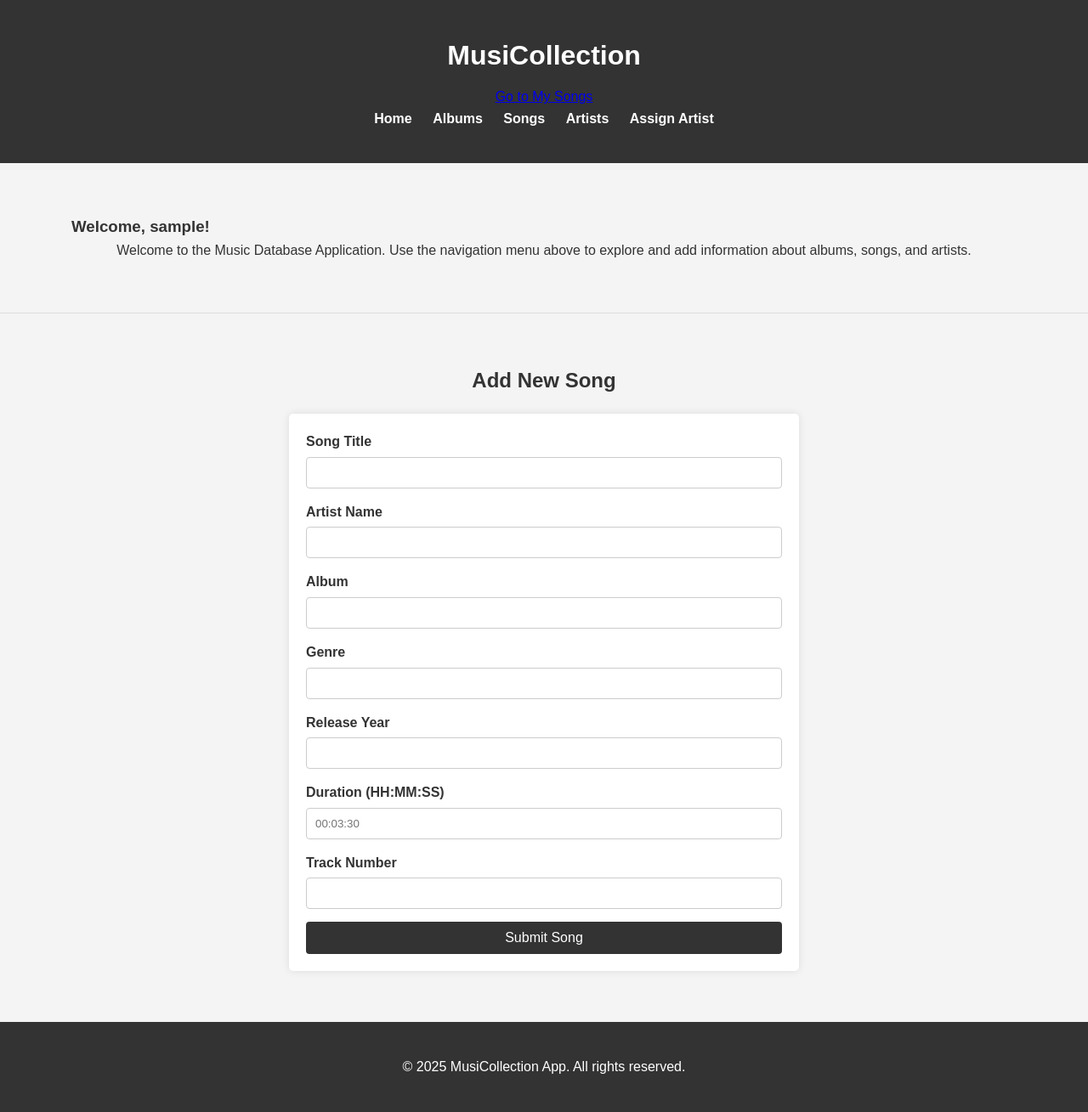
After one commit to KesnelM/Music-Library-Project, a Flask app: page /home in a window 1280 px wide. The commit adds this page. Shown: the whole page at 85% size. Run offline with Flask 3, Linux system fonts and the light colour scheme; the visitor is signed in with stand-in values (Sample User, id 1).

Commit message:
Update README, implement song viewing functionality, and restructure frontend files

```diff
--- a/app.py
+++ b/app.py
@@ -29,6 +29,7 @@ def home_page():
 @app.route('/login')
 def login_page():
     return render_template('login.html')
+
 
 @app.route('/signup', methods=['POST'])
 def signup():
@@ -74,6 +75,24 @@ def sum_login():
     else:
         return "Invalid credentials"
 
+
+@app.route('/lib')
+def view_songs():
+    user_id = session.get('user_id')
+    if not user_id:
+        return redirect(url_for('signup_page'))
+
+    query = """
+        SELECT SongID, Title, Artist, Album, Genre, ReleaseYear, Duration, AddedOn
+        FROM Songs
+        WHERE UserID = %s
+        ORDER BY AddedOn DESC
+    """
+    mycursor.execute(query, (user_id,))
+    songs = mycursor.fetchall()
+
+    return render_template('lib.html', songs=songs)
+
 @app.route('/add-song', methods=['POST'])
 def add_song():
     user_id = session.get('user_id')
@@ -102,5 +121,7 @@ def add_song():
 
     return render_template('index.html', message="Song added successfully!")
 
+
 if __name__ == '__main__':
+    print(app.url_map)
     app.run(debug=True)
--- /dev/null
+++ b/templates/index.html
@@ -0,0 +1,93 @@
+<!DOCTYPE html>
+<html lang="en">
+  <head>
+    <meta charset="UTF-8" />
+    <meta name="viewport" content="width=device-width, initial-scale=1.0" />
+    <title>MusiCollection</title>
+    <link rel="stylesheet" href="/static/styles.css" />
+  </head>
+  <body>
+    <!-- Header with Navigation -->
+    <header>
+      <div class="container header-container">
+        <h1>MusiCollection</h1>
+        <a href="{{ url_for('view_songs') }}">Go to My Songs</a>
+        <nav>
+          <ul>
+            <li><a href="#home">Home</a></li>
+            <li><a href="#albums">Albums</a></li>
+            <li><a href="#songs">Songs</a></li>
+            <li><a href="#artists">Artists</a></li>
+            <li><a href="#assign">Assign Artist</a></li>
+          </ul>
+        </nav>
+      </div>
+    </header>
+
+    <!-- Main Content Area -->
+    <main>
+      <!-- Home Section -->
+      <section id="home">
+        <div class="container">
+          {% if username %}
+          <h3>Welcome, {{ username }}!</h3>
+          {% endif %}
+          <p>
+            Welcome to the Music Database Application. Use the navigation menu
+            above to explore and add information about albums, songs, and
+            artists.
+          </p>
+        </div>
+      </section>
+      <section id="add-song">
+        <div class="container">
+          <h2>Add New Song</h2>
+          <form action="/add-song" method="post">
+            <div class="form-group">
+              <label for="title">Song Title</label>
+              <input type="text" id="title" name="title" required />
+            </div>
+
+            <div class="form-group">
+              <label for="artist">Artist Name</label>
+              <input type="text" id="artist-id" name="artist" required />
+            </div>
+
+            <div class="form-group">
+              <label for="album">Album</label>
+              <input type="text" id="album" name="album" />
+            </div>
+
+            <div class="form-group">
+              <label for="genre">Genre</label>
+              <input type="text" id="genre" name="genre" />
+            </div>
+
+            <div class="form-group">
+              <label for="release-year">Release Year</label>
+              <input type="number" id="release-year" name="release-year" min="1900" max="2100" />
+            </div>
+
+            <div class="form-group">
+              <label for="duration">Duration (HH:MM:SS)</label>
+              <input type="text" id="duration" name="duration" placeholder="00:03:30" />
+            </div>
+
+            <div class="form-group">
+              <label for="track-number">Track Number</label>
+              <input type="number" id="track-number" name="track-number" min="1" />
+            </div>
+
+            <button type="submit">Submit Song</button>
+          </form>
+        </div>
+      </section>
+
+    <!-- Footer -->
+    <footer>
+      <div class="container">
+        <p>&copy; 2025 MusiCollection App. All rights reserved.</p>
+      </div>
+    </footer>
+  </body>
+</html>
--- a/frontend/login.html
+++ b/templates/login.html
@@ -4,7 +4,7 @@
     <meta charset="UTF-8" />
     <meta name="viewport" content="width=device-width, initial-scale=1.0" />
     <title>MusiCollection</title>
-    <link rel="stylesheet" href="styles.css" />
+    <link rel="stylesheet" href="" />
   </head>
   <body>
     <header>
```
Also changed, not shown: frontend/index.html (deleted, +0 -181 lines), templates/lib.html (renamed from frontend/view_songs.html, +10 -13 lines), README.md, static/styles.css (renamed from frontend/styles.css), templates/signup.html (renamed from frontend/signup.html).
